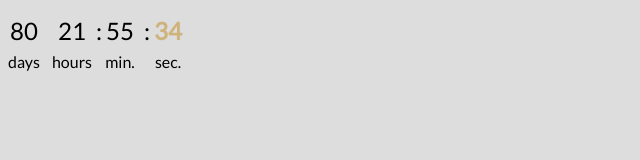
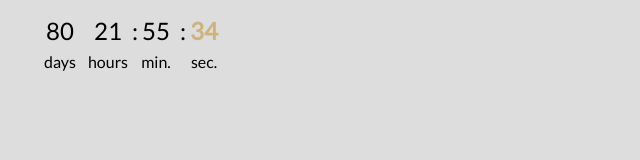
Before and after one commit to aadittambe/caucusescountdown, a plain HTML site: page index.html in a window 1280 px wide. Shown: the whole page, without its empty margins (0-640 px from the left). Drawn offline with Linux system fonts and the light colour scheme.

Commit message:
updated files to add left margin

```diff
--- a/style.css
+++ b/style.css
@@ -1,6 +1,5 @@
 body {
-    margin: 0;
-    padding: 0;
+    margin-left: 36px;
     background: #dddddd;
 }
 
```
